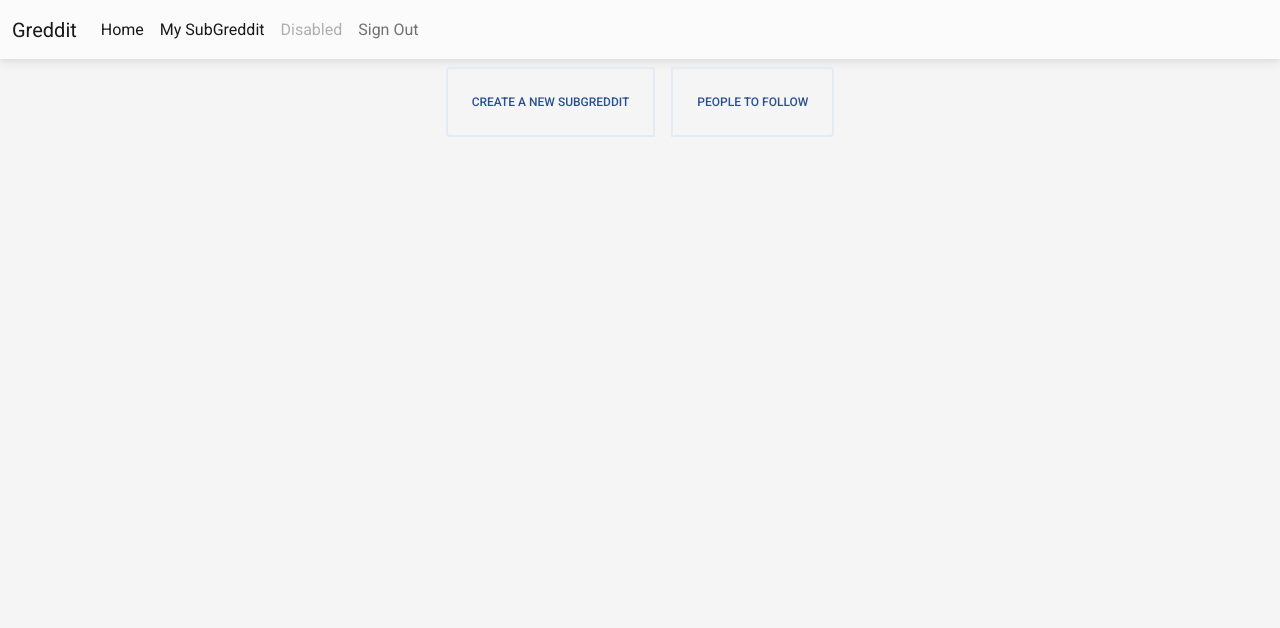
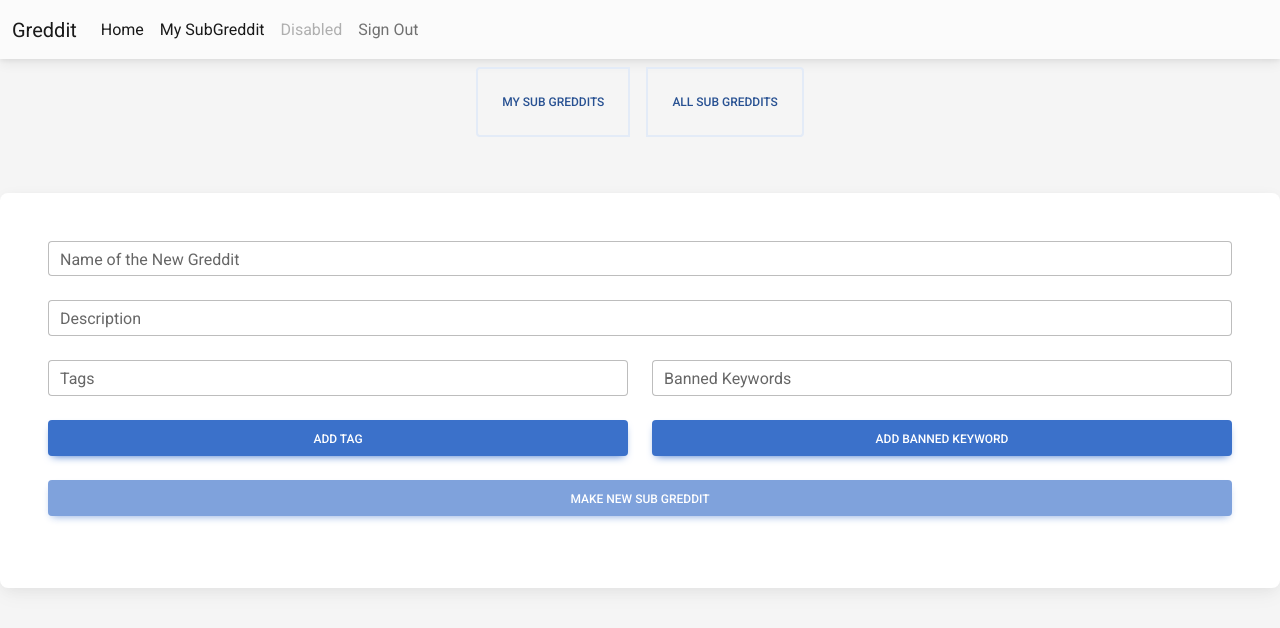
Before and after one commit to AmeyChoudhary/Greddit, a React (Create React App) app in the folder frontend/: page /subgreddit/create in a window 1280 px wide. Shown: the top 628 px of the page. Built offline with nearby package versions, Linux system fonts and the light colour scheme; sample sign-in values are in the browser's storage.

Commit message:
create subgreddit created

```diff
--- a/frontend/src/Components/SubGredditComponents/AllSubGredditPage.js
+++ b/frontend/src/Components/SubGredditComponents/AllSubGredditPage.js
@@ -1,8 +1,31 @@
 import React from 'react'
+import Navbar from '../Navbar'
+import { useNavigate } from 'react-router-dom'
 
 const AllSubGredditPage = () => {
+
+    let navigate = useNavigate()
   return (
-    <div>AllSubGredditPage</div>
+    <>
+    <Navbar></Navbar>
+
+<div className="d-flex justify-content-center">
+  <div className="btn-group shadow-0" role="group" aria-label="Basic example" >
+    <button
+      type="button"
+      className="  p-4 m-2 btn btn-outline-secondary"
+      onClick={() => { navigate('/subgreddit/create') }}>
+      Create a New Subgreddit
+    </button>
+    <button
+      type="button"
+      className="  p-4 m-2 btn btn-outline-secondary"
+      onClick={() => { navigate('/subgreddit/mysubgreddits') }} >
+      My Sub Greddits
+    </button>
+  </div>
+</div>
+    </>
   )
 }
 
--- a/frontend/src/Components/SubGredditComponents/CreateSubGredditPage.js
+++ b/frontend/src/Components/SubGredditComponents/CreateSubGredditPage.js
@@ -1,30 +1,55 @@
 import React from 'react'
+import Navbar from '../Navbar';
+import { useNavigate } from 'react-router-dom';
 import {
+  MDBInput,
   MDBBtn,
-  MDBContainer,
+  MDBRow,
+  MDBCol,
   MDBCard,
   MDBCardBody,
-  MDBInput,
-}
-from 'mdb-react-ui-kit';
+} from 'mdb-react-ui-kit';
 
-import Navbar from '../Navbar';
-
-import { useNavigate } from 'react-router-dom';
+import { useState } from 'react';
+import { useEffect } from 'react';
+import jwt from 'jwt-decode';
 
 const CreateSubGredditPage = () => {
 
   let navigate = useNavigate()
+
+  const [user_orginal, Setuser_org] = useState({});
+
+  useEffect(() => {
+
+    const fetchdata = async () => {
+
+        let token = localStorage.getItem("token");
+        if (token) {
+            let decoded_user = await jwt(token)
+            Setuser_org(decoded_user);
+        }
+        else {
+            navigate("/auth?mode=login")
+        }
+    }
+
+
+    fetchdata();
+    // is said to disble the warning of react hook dependency missing
+    // eslint-disable-next-line
+}, []);
+
   const enableSubmit = (event) => {
     //Prevent page reload
     event.preventDefault();
-    var { username, password } = document.forms[0];
+    var { name, description } = document.forms[0];
     let btn = document.getElementById("submit");
     let isValid = true;
-    if (username.value === "" || username.value === null) {
+    if (name.value === "" || name.value === null) {
       isValid = false;
     }
-    if (password.value === "" || password.value === null) {
+    if (description.value === "" || description.value === null) {
       isValid = false;
     }
 
@@ -32,39 +57,75 @@ const CreateSubGredditPage = () => {
   }
 
   const handleSubmit = async (event) => {
-    event.preventDefault();
-
-    var { username, password } = document.forms[0];
 
 
-    const response = await fetch('http://localhost:4000/auth/login', {
+    //Prevent page reload
+    event.preventDefault();
+    var { name, description } = document.forms[0];
+
+
+    const response = await fetch('http://localhost:4000/subgreddit/create', {
       method: 'POST',
       headers: {
         'Content-Type': 'application/json',
 
       },
       body: JSON.stringify({
-        "username": username.value,
-        "password": password.value,
+        "name": name.value,
+        "description": description.value,
+        "tags": tags_list,
+        "banned_keywords": bannedKeywords,
+        "moderator": user_orginal,
       })
     });
 
     let data = await response.json();
-    console.log(data)
-
-
-
-
 
     if (data.error) {
       alert(data.error)
     }
     else {
+      // alert("Login Successful")
+      // navigate('/home')
+      alert("Subgreddit Created")
 
-      localStorage.setItem("token", data.token);
+    }
+  }
 
-      navigate('/profile')
+  const [tags_list, setTags] = useState([]);
+  const [bannedKeywords, setBannedKeywords] = useState([]);
+
+  const AddBannedKeyword = () => {
+    var { banned_keywords } = document.forms[0];
+    if (banned_keywords.value === "" || banned_keywords.value === null) {
+      return;
     }
+    setBannedKeywords([...bannedKeywords, banned_keywords.value]);
+    banned_keywords.value = "";
+  }
+
+  const AddTag = () => {
+    var { tags } = document.forms[0];
+    if (tags.value === "" || tags.value === null) {
+      return;
+    }
+    setTags([...tags_list, tags.value]);
+    tags.value = "";
+  }
+
+  const removeTag = (tag) => {
+    setTags(tags_list.filter((t) => t !== tag));
+
+
+
+  }
+
+  const removeBannedKeyword = (bannedKeyword) => {
+    setBannedKeywords(bannedKeywords.filter((b) => b !== bannedKeyword));
+  }
+
+  const hideButton = (event) => {
+    event.target = "none";
   }
 
   return (
@@ -77,27 +138,65 @@ const CreateSubGredditPage = () => {
           <button
             type="button"
             className="  p-4 m-2 btn btn-outline-secondary"
-            onClick={() => { navigate('/subgreddit/create') }}>
-            Create a New Subgreddit
+            onClick={() => { navigate('/subgreddit/mysubgreddits') }}>
+            My Sub Greddits
           </button>
           <button
             type="button"
             className="  p-4 m-2 btn btn-outline-secondary"
-            onClick={() => { navigate('/profile/potential_followings') }} >
-            People To Follow
+            onClick={() => { navigate('/subgreddit/allsubgreddits') }} >
+            All Sub Greddits
           </button>
         </div>
       </div>
 
+      <form onSubmit={handleSubmit} onChange={enableSubmit} className='text-center text-md-start d-flex flex-column justify-content-center'>
+
+        {/*  to input : name, description, tags, banned keywords */}
+        {/*  known: moderator */}
+
+        <MDBCard className='my-5'>
+          <MDBCardBody className='p-5'>
 
 
-      <form onSubmit={handleSubmit} onChange={enableSubmit}>
+            <MDBInput wrapperClass='mb-4' label='Name of the New Greddit' id='name' type='text' />
+            <MDBInput wrapperClass='mb-4' type="text" id='description' label='Description' />
 
+            <MDBRow>
+              <MDBCol col='6'>
+                <MDBInput wrapperClass='mb-4' label='Tags' id='tags' type='text' />
+                <MDBBtn className='w-100 mb-4' size='md' type='button' id="addtag" onClick={AddTag} >Add Tag</MDBBtn>
+                {tags_list.map((tag) => {
 
+                  return (
+                    <div className="d-flex justify-content-between">
+                      <p>{tag}</p>
+                      <button type="button" className="btn-close" aria-label="Close" onClick={(event) => { removeTag(tag); hideButton(event) }}></button>
+                    </div>
+                  )
+                })}
 
+              </MDBCol>
+              <MDBCol col='6'>
+                <MDBInput wrapperClass='mb-4' label='Banned Keywords' id='banned_keywords' type='text' />
+                <MDBBtn className='w-100 mb-4' size='md' type='button' id="addbannedkeyword" onClick={AddBannedKeyword} >Add Banned Keyword</MDBBtn>
+                {bannedKeywords.map((keyword) => {
 
+                  return (
+                    <div className="d-flex justify-content-between">
+                      <p>{keyword}</p>
+                      <button type="button" className="btn-close" aria-label="Close" onClick={(event) => { removeBannedKeyword(keyword); hideButton(event) }}></button>
+                    </div>
+                  )
+                })}
 
+              </MDBCol>
+            </MDBRow>
 
+            <MDBBtn className='w-100 mb-4' size='md' type='submit' id="submit" disabled>Make New Sub Greddit</MDBBtn>
+
+          </MDBCardBody>
+        </MDBCard>
       </form>
 
     </div>
--- a/frontend/src/Components/SubGredditComponents/MySubGredditPage.js
+++ b/frontend/src/Components/SubGredditComponents/MySubGredditPage.js
@@ -1,8 +1,30 @@
 import React from 'react'
+import Navbar from '../Navbar'
+import { useNavigate } from 'react-router-dom'
 
 const MySubGredditPage = () => {
+    let navigate = useNavigate()
   return (
-    <div>MySubGredditPage</div>
+    <>
+    <Navbar></Navbar>
+
+<div className="d-flex justify-content-center">
+  <div className="btn-group shadow-0" role="group" aria-label="Basic example" >
+    <button
+      type="button"
+      className="  p-4 m-2 btn btn-outline-secondary"
+      onClick={() => { navigate('/subgreddit/create') }}>
+        Create a New Subgreddit
+    </button>
+    <button
+      type="button"
+      className="  p-4 m-2 btn btn-outline-secondary"
+      onClick={() => { navigate('/subgreddit/allsubgreddits') }} >
+      All Sub Greddits
+    </button>
+  </div>
+</div>
+    </>
   )
 }
 
```
Also changed, not shown: 2 other files (tests, documents, lock files or other folders).
